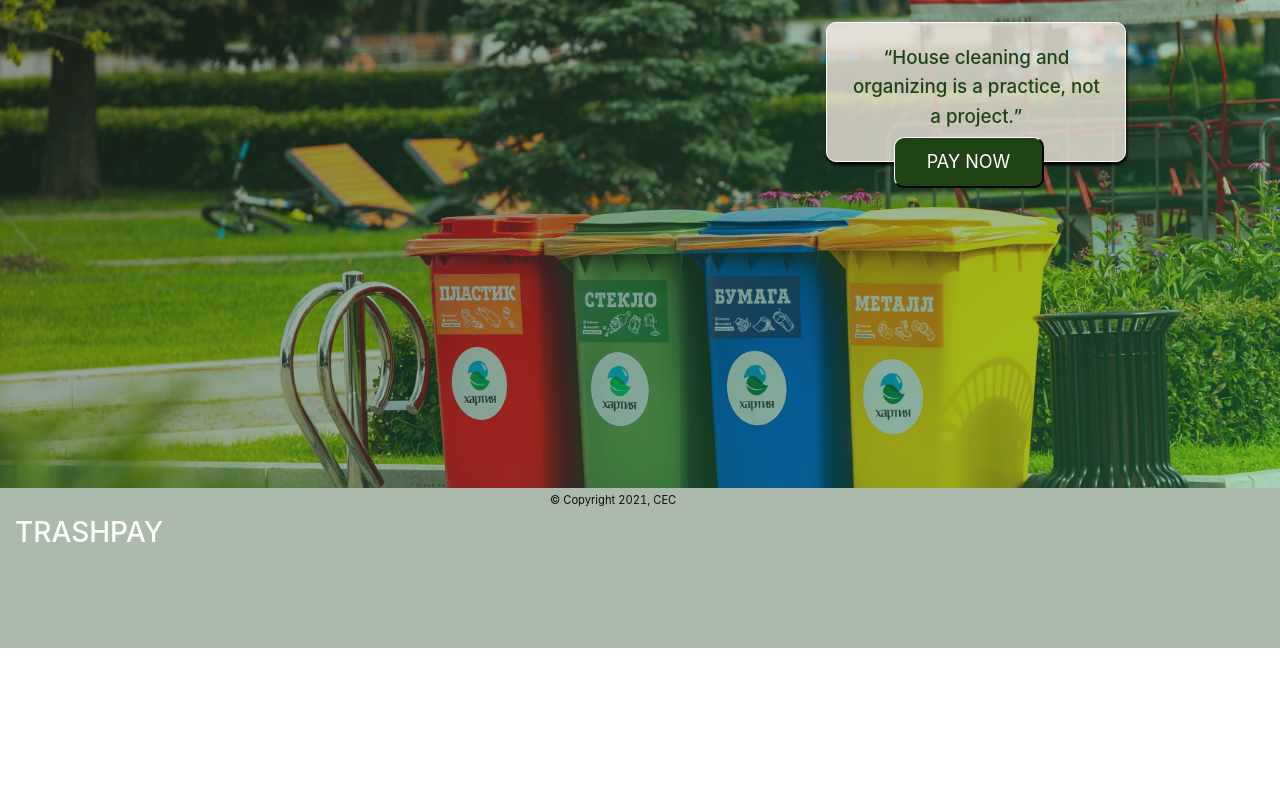
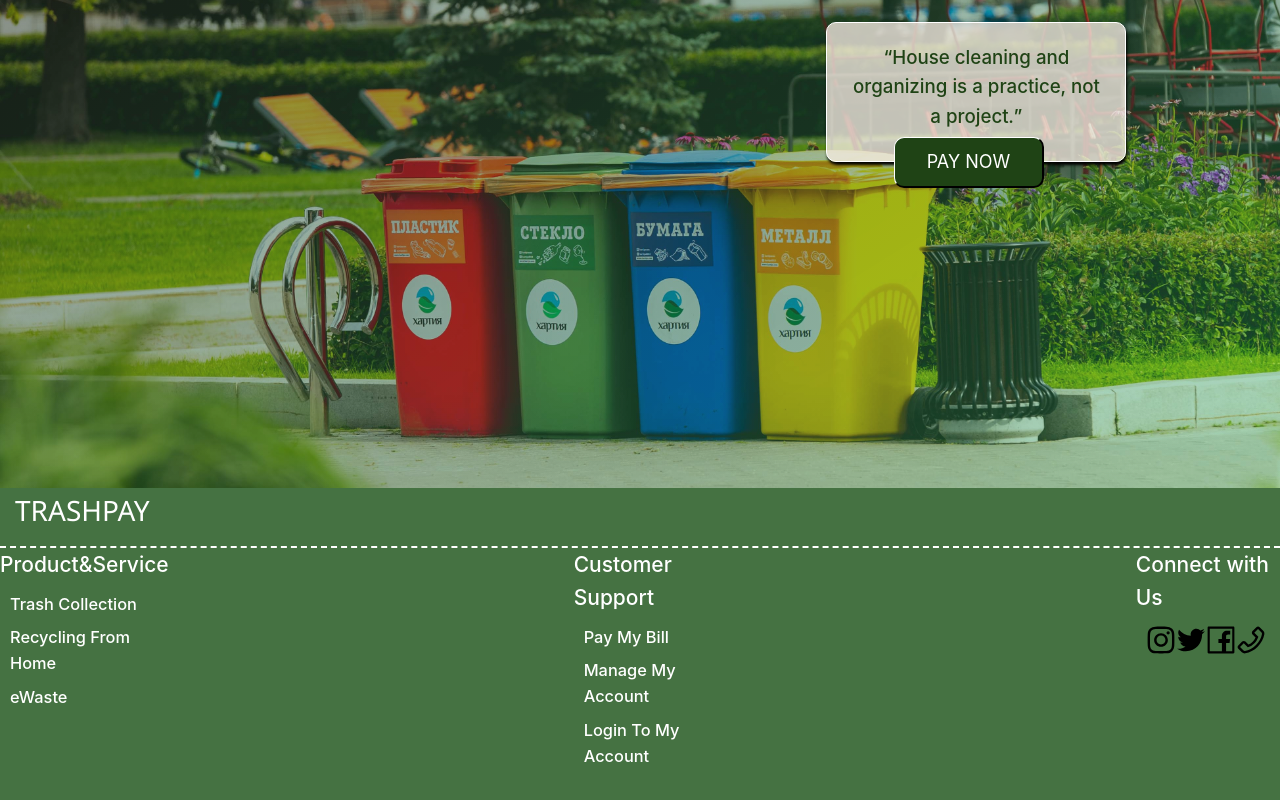
Before and after one commit to christale29/trash-pay, a React (Create React App) app: page /PaymentInformation in a window 1280 px wide. Shown: the part 312-1112 px from the top of the page. Before the commit the page ends 960 px from the top, so only its background shows below. Built offline with nearby package versions, Linux system fonts and the light colour scheme.

Commit message:
FOOTERuPDATE

```diff
--- a/package.json
+++ b/package.json
@@ -3,6 +3,7 @@
   "version": "0.1.0",
   "private": true,
   "dependencies": {
+    "@ant-design/icons": "^4.7.0",
     "@testing-library/jest-dom": "^5.16.2",
     "@testing-library/react": "^12.1.2",
     "@testing-library/user-event": "^13.5.0",
--- a/src/components/Footer.css
+++ b/src/components/Footer.css
@@ -1,15 +1,53 @@
 .Footer-container{
-    background: rgb(171, 186, 170);
-    height:20vh;
+    background: rgb(69, 114, 66);
+    height:40vh;
     width:100%;
 
 }
-small{
+/*small{
     color: rgb(15, 14, 14);
-    padding-left: 550px;
+   /* padding-left: 550px;
     font-size: 20px;
-}
+  padding-bottom: 100px;
+}*/
 .Footer_words h1{
     color:white;
     margin-left: 15px;
+    font-family: 'Segoe UI', Tahoma, Geneva, Verdana, sans-serif;
+
 }
+.hr{
+    border-top: 2px dashed white;
+    margin-bottom: 200px;
+    display: flex;
+    color: white;
+    }
+.hr1 h2{
+    color:white;
+    margin-left: 400px;
+}
+.hr2 h2{
+    color:white;
+    margin-left: 400px;
+}
+.hr h2{
+    color:white;
+}
+.hr1 h3{
+    padding-left: 400px;
+    color:white;
+    margin-left: 10px;
+
+}
+
+.ops h3{
+    color:white;
+    margin-left: 10px;
+}
+.icon{
+    padding-left: 400px;
+    margin-left: 10px;
+    color:black;
+    font-size: 30px;
+   display: flex;
+}
--- a/src/components/footer.js
+++ b/src/components/footer.js
@@ -1,18 +1,39 @@
 import React from "react";
 import './Footer.css';
+import{InstagramOutlined,TwitterOutlined,FacebookOutlined,PhoneOutlined } from "@ant-design/icons";
 
 const Footer=()=>{
     return(
 <div class='Footer-container'>
 
-<small>&copy; Copyright 2021, CEC</small>
 <div class ="Footer_words">
 <h1>TRASHPAY</h1>
+<div class="hr">
+<div class ="ops" >
+<h2 >Product&Service</h2>
+   <h3>Trash Collection</h3>
+   <h3>Recycling From Home</h3>
+   <h3>eWaste</h3>
+   </div>
+<div class="hr1">
+<h2>Customer Support</h2>
+   <h3>Pay My Bill</h3>
+   <h3>Manage My Account</h3>
+   <h3>Login To My Account</h3>
+</div>
+<div class="hr2">
+<h2>Connect with Us</h2>
+<div class="icon">
+   <InstagramOutlined />
+   <TwitterOutlined />
+   <FacebookOutlined />
+   <PhoneOutlined />
+   </div>
+</div>
 </div>
 </div>
 
-
-
+</div>
     )
 }
 export default Footer;
```
Also changed, not shown: 1 other file (tests, documents, lock files or other folders).
